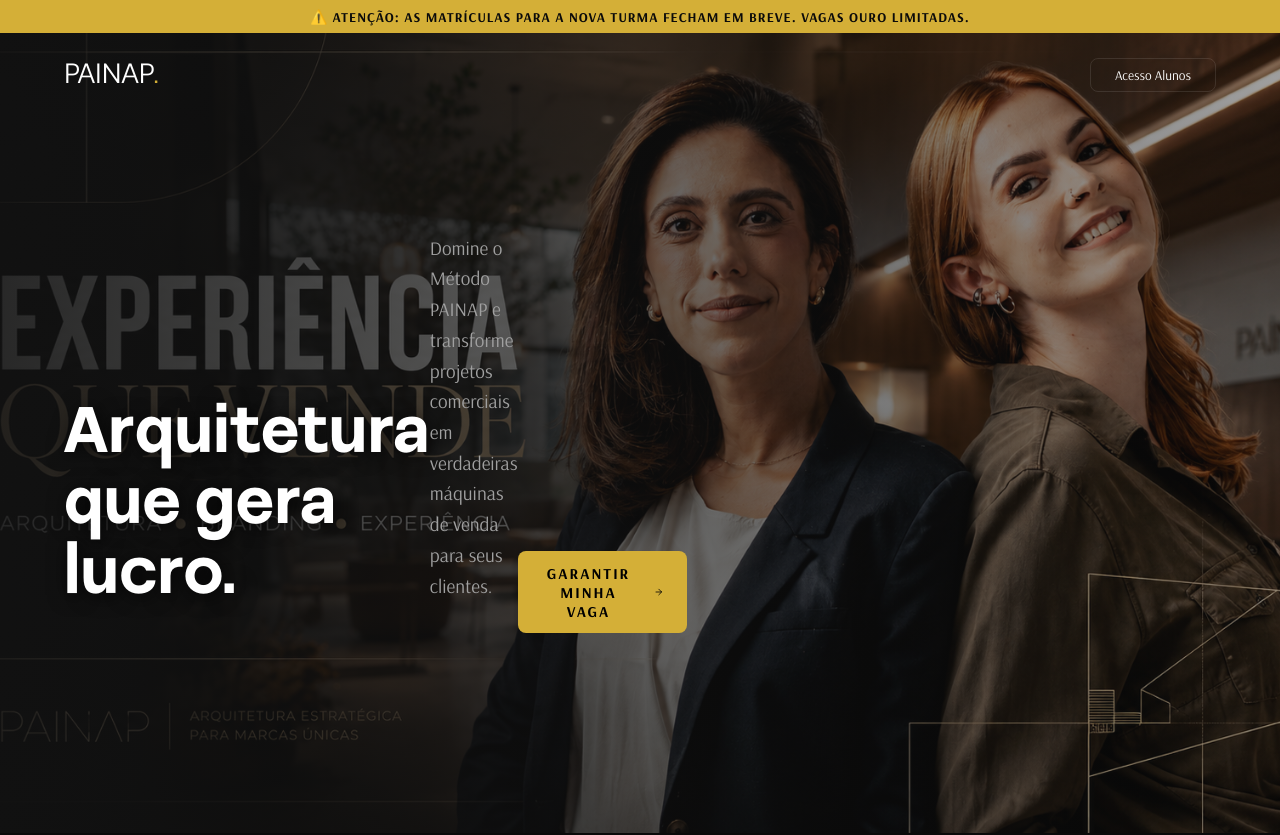
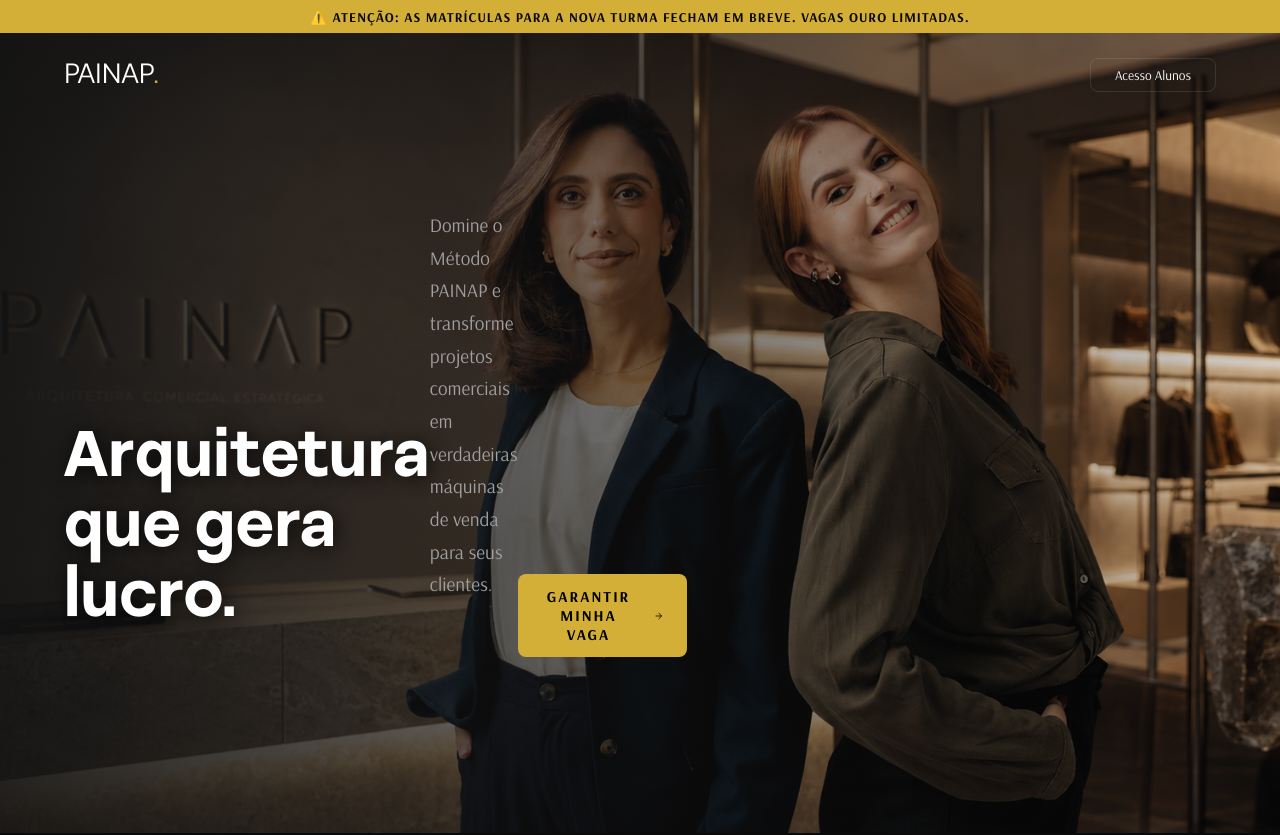
Before and after one commit to limogera-cmd/universidadepainap, a React (Vite) app: page / in a window 1280 px wide. Shown: the top 835 px of the page. Built offline with nearby package versions, Linux system fonts and the light colour scheme.

Commit message:
fix: centralize banner photo, update LP hero image and fix CTA spacing

```diff
--- a/src/pages/Dashboard.css
+++ b/src/pages/Dashboard.css
@@ -12,11 +12,11 @@
   align-items: flex-end;
   justify-content: space-between;
   padding: 3rem;
-  min-height: 350px;
+  min-height: 380px;
   border-radius: 20px;
   background-image: url('/img/BANNER OFICIAL.png');
   background-size: cover;
-  background-position: center;
+  background-position: center top;
   overflow: hidden;
   box-shadow: 0 10px 30px rgba(0,0,0,0.5);
   margin-bottom: 1rem;
@@ -25,7 +25,7 @@
 .hero-overlay {
   position: absolute;
   top: 0; left: 0; right: 0; bottom: 0;
-  background: linear-gradient(to right, rgba(10,10,10,0.95) 0%, rgba(10,10,10,0.7) 50%, rgba(10,10,10,0.3) 100%);
+  background: linear-gradient(to right, rgba(10,10,10,0.90) 0%, rgba(10,10,10,0.55) 60%, rgba(10,10,10,0.1) 100%);
   z-index: 1;
 }
 
--- a/src/pages/Landing.css
+++ b/src/pages/Landing.css
@@ -45,9 +45,9 @@
 /* Hero Section */
 .landing-hero {
   min-height: 100vh;
-  background-image: linear-gradient(to right, rgba(18, 18, 18, 0.9) 0%, rgba(18, 18, 18, 0.4) 100%), url('/img/thumb_1.png');
+  background-image: linear-gradient(to right, rgba(18, 18, 18, 0.92) 0%, rgba(18, 18, 18, 0.5) 60%, rgba(18, 18, 18, 0.15) 100%), url('/img/BANNER OFICIAL.png');
   background-size: cover;
-  background-position: center;
+  background-position: center top;
   background-attachment: fixed;
   display: flex;
   align-items: center;
@@ -71,7 +71,9 @@
 .hero-content p {
   font-size: 1.2rem;
   color: var(--text-secondary);
-  margin-bottom: 2rem;
+  margin-bottom: 3.5rem;
+  line-height: 1.7;
+  max-width: 520px;
 }
 
 .hero-cta {
```
